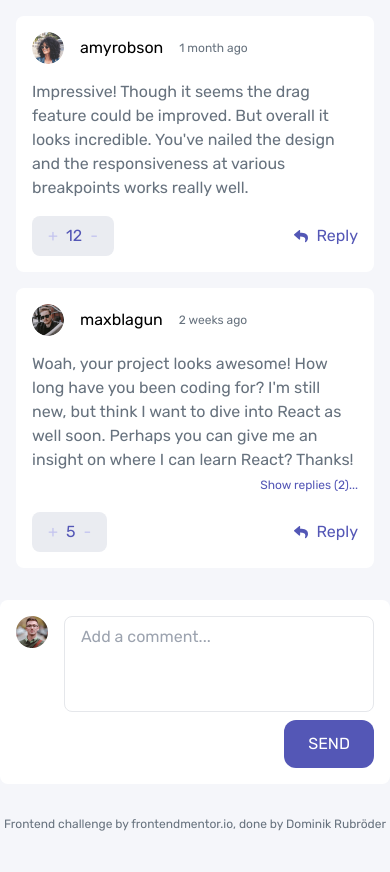
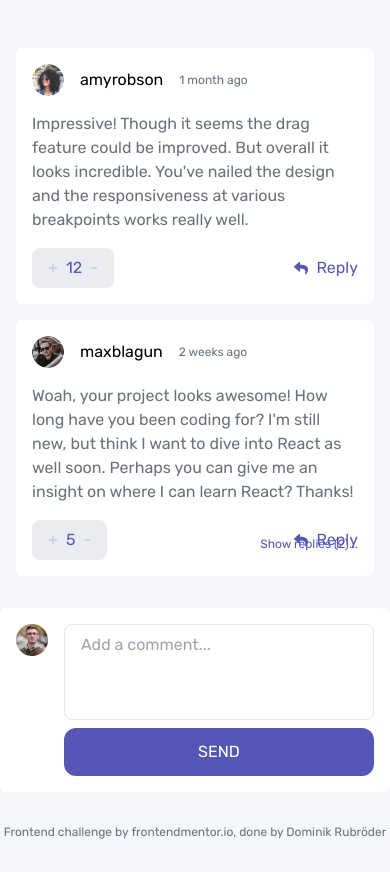
Before and after one commit to dominikrubroeder/interactive-comments-section-website, a Next.js app: page / in a window 390 px wide. Built offline with nearby package versions, Linux system fonts and the light colour scheme.

Commit message:
Create reusable Button component

```diff
--- a/components/AddCommentForm.tsx
+++ b/components/AddCommentForm.tsx
@@ -2,6 +2,7 @@ import Image from 'next/image';
 import React, { useRef, useContext, useEffect } from 'react';
 import { IComment, IUser } from '../data/data';
 import { CommentsContext } from '../store/commentsContext';
+import Button from './Button';
 
 interface AddCommentFormProps {
   isReply: boolean;
@@ -69,9 +70,8 @@ const AddCommentForm: React.FC<AddCommentFormProps> = ({
           className="flex-1 textarea"
           ref={commentRef}
         />
-        <button className="shrink-0 justify-self-end bg-app-primary-blue-moderate text-white py-3 px-6 rounded-xl uppercase">
-          Send
-        </button>
+
+        <Button>Send</Button>
       </form>
     </div>
   );
--- /dev/null
+++ b/components/Button.tsx
@@ -0,0 +1,49 @@
+import React from 'react';
+
+interface ButtonProps {
+  children: React.ReactNode;
+  /** Contained (default), text, ... */
+  variant?: string;
+  /** Base (default), desctructive, ... this determents the color of the text button */
+  actionType?: string;
+  onClick?: () => void;
+  className?: string;
+}
+
+const Button: React.FC<ButtonProps> = ({
+  variant = 'contained',
+  children,
+  onClick,
+  actionType = 'base',
+  className,
+}) => {
+  if (variant === 'text') {
+    return (
+      <button
+        className={`flex items-center gap-2 absolute bottom-6 right-4 ${
+          actionType === 'destructive'
+            ? 'text-app-primary-red-soft'
+            : 'text-app-primary-blue-moderate'
+        } hover:opacity-70 sm:relative sm:top-auto sm:right-auto sm:bottom-auto ${
+          className ? className : ''
+        }`}
+        onClick={onClick}
+      >
+        {children}
+      </button>
+    );
+  }
+
+  return (
+    <button
+      className={`bg-app-primary-blue-moderate text-white py-3 px-6 rounded-xl uppercase hover:opacity-70 ${
+        className ? className : ''
+      }`}
+      onClick={onClick}
+    >
+      {children}
+    </button>
+  );
+};
+
+export default Button;
--- a/components/Comment.tsx
+++ b/components/Comment.tsx
@@ -8,6 +8,7 @@ import IconEdit from './icons/IconEdit';
 import IconDelete from './icons/IconDelete';
 import Modal from './Modal';
 import { OverlayContext } from '../store/overlayContext';
+import Button from './Button';
 
 const Comment: React.FC<IComment> = ({
   id,
@@ -99,7 +100,7 @@ const Comment: React.FC<IComment> = ({
       >
         <div className="flex items-center gap-0 text-center shrink-0 bg-app-neutral-gray-light rounded-lg px-2 self-start sm:flex-col">
           <button
-            className="p-2 text-app-primary-blue-grayish-light hover:text-app-primary-blue-moderate"
+            className="p-2 text-app-primary-blue-grayish-light hover:text-app-primary-blue-moderate hover:opacity-70"
             onClick={() =>
               commentsCtx?.updateScore(ScoreActionType.increase, id)
             }
@@ -108,7 +109,7 @@ const Comment: React.FC<IComment> = ({
           </button>
           <p className="text-app-primary-blue-moderate">{score}</p>
           <button
-            className="p-2 text-app-primary-blue-grayish-light hover:text-app-primary-blue-moderate"
+            className="p-2 text-app-primary-blue-grayish-light hover:text-app-primary-blue-moderate hover:opacity-70"
             onClick={() =>
               commentsCtx?.updateScore(ScoreActionType.decrease, id)
             }
@@ -141,33 +142,34 @@ const Comment: React.FC<IComment> = ({
             </div>
 
             {user.username !== currentUser.username && (
-              <button
-                className="flex items-center gap-2 text-app-primary-blue-moderate absolute bottom-6 right-4 sm:relative sm:top-auto sm:right-auto sm:bottom-auto"
+              <Button
+                variant="text"
                 onClick={() =>
                   setShowReplyForm((previousState) => !previousState)
                 }
               >
                 <IconReply /> Reply
-              </button>
+              </Button>
             )}
 
             {user.username === currentUser.username && (
               <div className="flex items-center gap-4 absolute bottom-6 right-4 sm:relative sm:top-auto sm:right-auto sm:bottom-auto">
-                <button
-                  className="flex items-center gap-2 text-app-primary-red-soft"
+                <Button
+                  variant="text"
+                  actionType="destructive"
                   onClick={initDeleteHandler}
                 >
                   <IconDelete /> Delete
-                </button>
+                </Button>
 
-                <button
-                  className="flex items-center gap-2 text-app-primary-blue-moderate"
+                <Button
+                  variant="text"
                   onClick={() =>
                     setIsEditMode((previousState) => !previousState)
                   }
                 >
                   <IconEdit /> {isEditMode ? 'Cancel' : 'Edit'}
-                </button>
+                </Button>
               </div>
             )}
           </header>
@@ -189,25 +191,23 @@ const Comment: React.FC<IComment> = ({
                   defaultValue={initialContent}
                 />
 
-                <button
-                  className="bg-app-primary-blue-moderate text-white py-3 px-6 rounded-xl uppercase justify-self-end"
-                  onClick={updateHandler}
-                >
+                <Button onClick={updateHandler} className="justify-self-end">
                   Update
-                </button>
+                </Button>
               </div>
             )}
 
             {hasReplies && (
               <footer className="text-right">
-                <button
-                  className="text-xs text-app-primary-blue-moderate"
+                <Button
+                  variant="text"
                   onClick={() =>
                     setShowReplies((previousState) => !previousState)
                   }
+                  className="text-xs ml-auto"
                 >
                   {showReplies ? 'Hide' : 'Show'} replies ({replies.length})...
-                </button>
+                </Button>
               </footer>
             )}
           </div>
--- a/pages/index.tsx
+++ b/pages/index.tsx
@@ -1,6 +1,5 @@
 import type { NextPage } from 'next';
 import Head from 'next/head';
-import Link from 'next/link';
 import { useContext } from 'react';
 import AddCommentForm from '../components/AddCommentForm';
 import CommentList from '../components/CommentList';
@@ -21,7 +20,7 @@ const Home: NextPage = () => {
 
       {overlayCtx?.shown && <Overlay onClick={overlayCtx!.toggleShown} />}
 
-      <main className="max-w-screen-md m-auto">
+      <main className="max-w-screen-md m-auto mt-8">
         <CommentList />
         <AddCommentForm
           isReply={false}
@@ -33,7 +32,7 @@ const Home: NextPage = () => {
       </main>
 
       <footer className="text-center text-xs text-app-neutral-blue-grayish my-8">
-        Frontend challenge by{' '}
+        Frontend challenge by&nbsp;
         <a
           href="https://www.frontendmentor.io/challenges/interactive-comments-section-iG1RugEG9"
           target="_blank"
```
